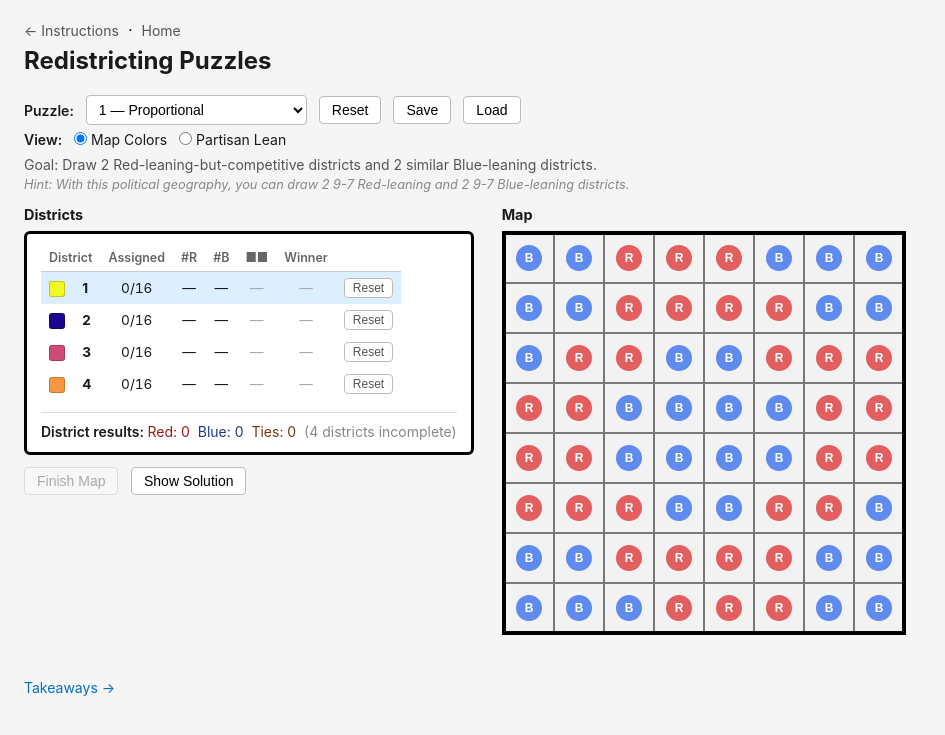
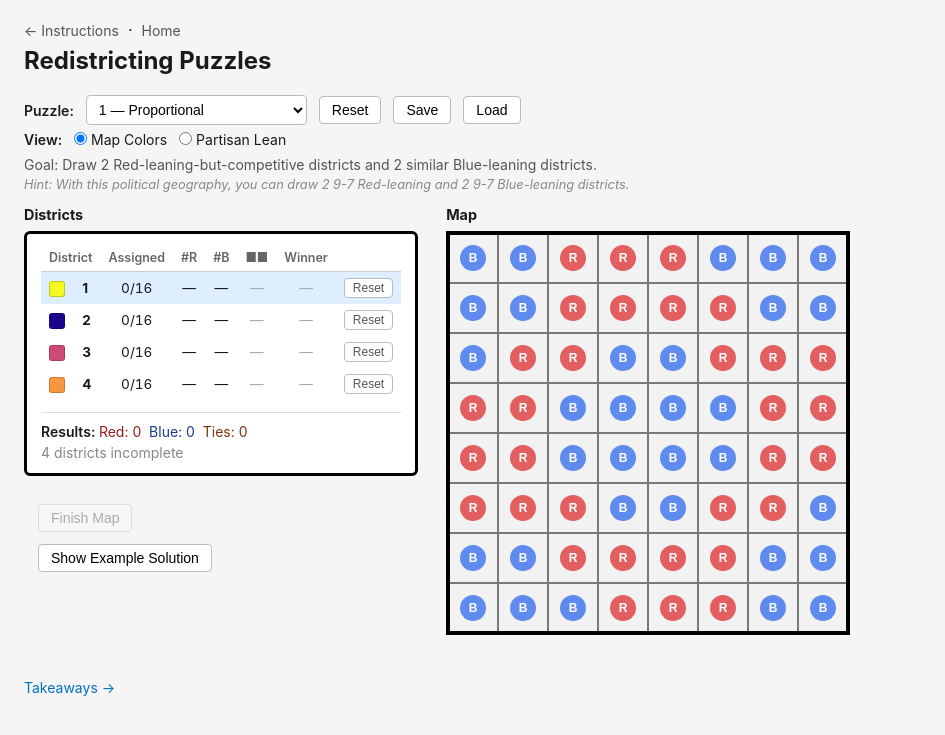
Before and after one commit to alecramsay/redistricting-workshop, a Jekyll site: the page docs/lessons/puzzles/play.html, which Jekyll copies as it is, in a window 1280 px wide. Shown: the top 735 px of the page, without its empty margins (0-945 px from the left). Built offline with Jekyll 4.4.1, drawn with Linux system fonts in a browser that asks for light colours.

Commit message:
More tweaks

```diff
--- a/docs/lessons/puzzles/play.html
+++ b/docs/lessons/puzzles/play.html
@@ -117,7 +117,7 @@
 
     .game-area {
       display: flex;
-      align-items: flex-start;
+      align-items: stretch;
       gap: 28px;
       margin-bottom: 16px;
     }
@@ -138,18 +138,26 @@
       flex-shrink: 0;
     }
 
-    .districts-col,
+    .districts-col {
+      flex-shrink: 0;
+      display: flex;
+      flex-direction: column;
+    }
+
     .map-col {
       flex-shrink: 0;
     }
 
-    .finish-map {
-      margin-top: 12px;
-      margin-right: 8px;
-    }
-
-    .show-solution {
-      margin-top: 12px;
+    /* Unbordered box below the Districts selector: actions + completion message.
+       Fills the space left of the map, with the same padding as the box above. */
+    .controls-box {
+      margin-top: 16px;
+      padding: 12px 14px;
+      flex: 1 1 auto;
+      display: flex;
+      flex-direction: column;
+      align-items: flex-start;
+      gap: 12px;
     }
 
     /* District panel */
@@ -282,12 +290,13 @@
 
     .split-pending {
       color: #888;
+      margin-top: 4px;
     }
 
-    /* Completion message (non-modal, below the map) */
+    /* Completion message (non-modal) — pinned to the bottom of the controls box. */
 
     .completion-msg {
-      margin: 4px 0 0;
+      margin: auto 0 0;
       padding: 10px 14px;
       border-radius: 6px;
       background: #DCFCE7;
@@ -295,7 +304,10 @@
       color: #166534;
       font-weight: 600;
       font-size: 0.9rem;
-      max-width: 520px;
+      align-self: stretch;
+      max-width: 100%;
+      box-sizing: border-box;
+      overflow-wrap: break-word;
     }
 
     .completion-msg[hidden] {
@@ -371,17 +383,18 @@
       </table>
         <div class="status-row" id="split-row"></div>
       </div>
-      <button class="btn-reset finish-map" id="finish-btn" onclick="finishMap()" disabled
-        title="Fills the remaining district once the other three are drawn">Finish Map</button>
-      <button class="btn-reset show-solution" onclick="loadSolution()">Show Solution</button>
+      <div class="controls-box">
+        <button class="btn-reset finish-map" id="finish-btn" onclick="finishMap()" disabled
+          title="Fills the remaining district once the other three are drawn">Finish Map</button>
+        <button class="btn-reset show-solution" onclick="loadSolution()">Show Example Solution</button>
+        <div class="completion-msg" id="completion-msg" hidden></div>
+      </div>
     </div>
     <div class="map-col">
       <div class="section-label">Map</div>
       <svg id="grid" xmlns="http://www.w3.org/2000/svg"></svg>
     </div>
   </div>
-
-  <div class="completion-msg" id="completion-msg" hidden></div>
 
   <a class="takeaways-link" href="completion.html">Takeaways &#8594;</a>
 
@@ -989,14 +1002,18 @@
       const ties = results.filter(r => r.winner === 'T' && r.contiguous).length;
       const incomplete = N_DISTRICTS - rWins - bWins - ties;
 
-      let split = '<span class="split-label">District results:&nbsp;</span>';
+      let split = '<span class="split-label">Results:&nbsp;</span>';
       split += `<span class="split-red">Red: ${rWins}</span>`;
       split += '&nbsp;&nbsp;';
       split += `<span class="split-blue">Blue: ${bWins}</span>`
       split += '&nbsp;&nbsp;';
       split += `<span class="split-tie">Ties: ${ties}</span>`;
-      if (incomplete > 0)
-        split += `&nbsp;&nbsp;<span class="split-pending">(${incomplete} district${incomplete !== 1 ? 's' : ''} incomplete)</span>`;
+      // Always render the incomplete-count line (blank when none) so the box's
+      // width and height stay fixed regardless of progress.
+      const pending = incomplete > 0
+        ? `${incomplete} district${incomplete !== 1 ? 's' : ''} incomplete`
+        : '&nbsp;';
+      split += `<div class="split-pending">${pending}</div>`;
       document.getElementById('split-row').innerHTML = split;
 
       updateFinishButton(results);
```
Also changed, not shown: docs/_specs/beta-feedback.md (+10 -4 lines), docs/lessons/puzzles/puzzles.md (added, +44 -0 lines).
